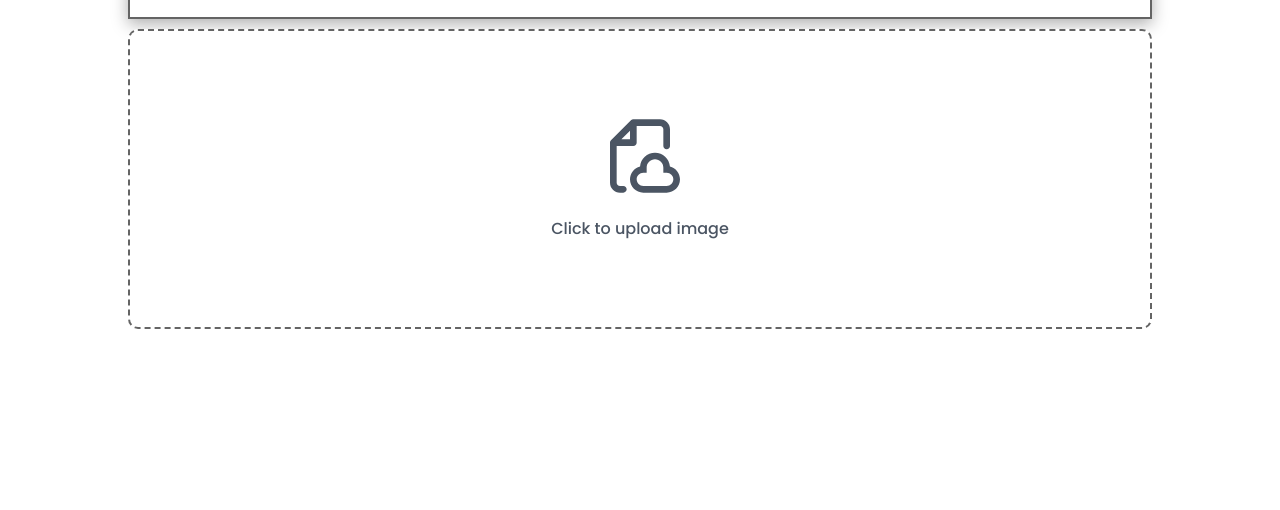
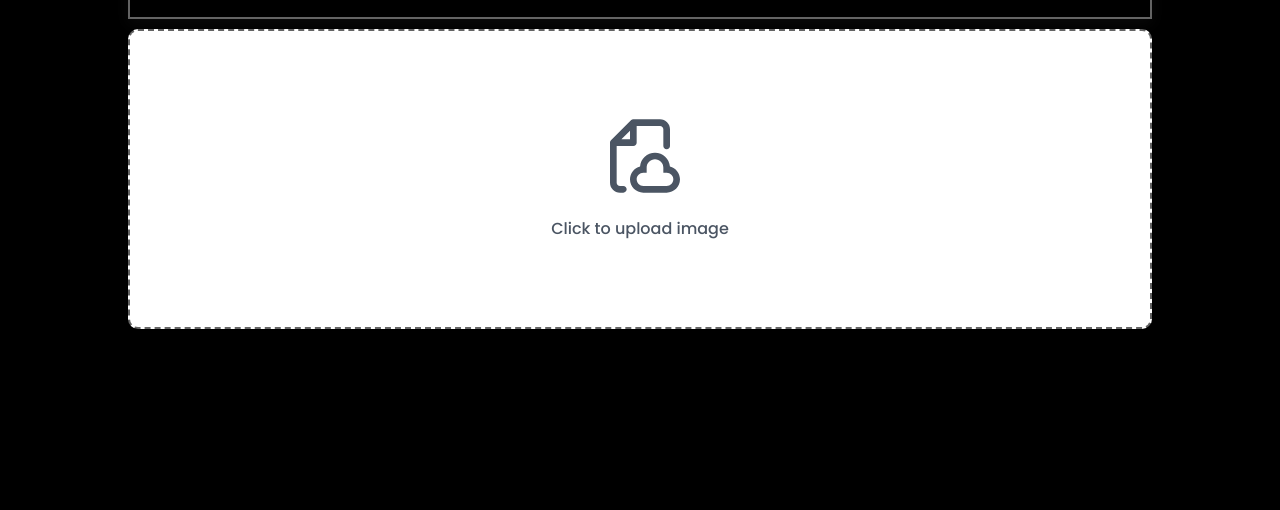
Before and after one commit to keycode-76/tool1, a plain HTML site: page index.html in a window 1280 px wide. Shown: the part 290-800 px from the top of the page. Drawn offline with Linux system fonts and the light colour scheme.

Commit message:
0728test5

```diff
--- a/index.html
+++ b/index.html
@@ -9,6 +9,11 @@
     <script type="module" crossorigin src="/tool1/assets/index-lEUevKPx.js"></script>
     <link rel="stylesheet" crossorigin href="/tool1/assets/index-DmzYDIdZ.css">
   </head>
+  <style>
+    body {
+      background: black;
+    }
+  </style>
   <body>
     <div class="header">
       <h1>Picture Resizer</h1>
```
